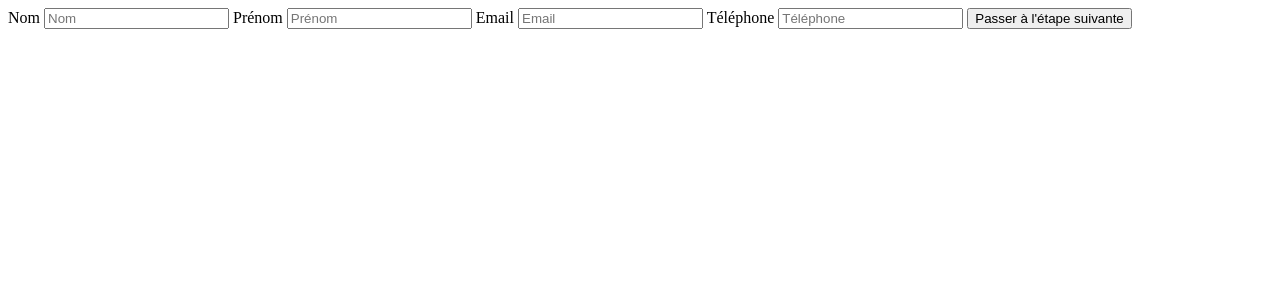
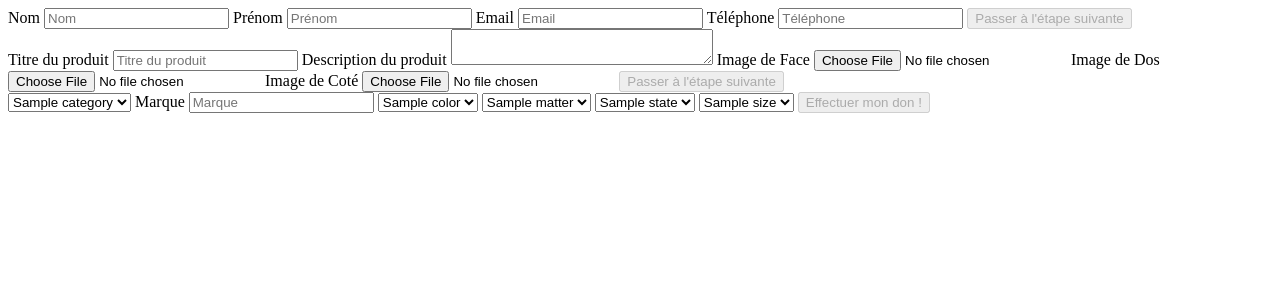
Before and after one commit to jstnate/BAP-Plessis-Robinson, a PHP site: page /participation.php in a window 1280 px wide. Shown: the top 300 px of the page. Run offline with PHP 8.4, Linux system fonts and the light colour scheme; tables that the repository leaves empty or names only in its code hold one stand-in row (values such as "Sample post"); style sheets or scripts are compiled from the project's sources.

Commit message:
:construction: UPDATE forms script
ADD dynamic button can submit

```diff
--- a/class/connection.php
+++ b/class/connection.php
@@ -12,61 +12,61 @@ Class Connection
 //    ============== GET =================
     public function getCategories()
     {
-        $query = "SELECT * FROM categories";
+        $query = "SELECT * FROM category";
         return $this->pdo->query($query)->fetchAll();
     }
 
     public function getCategory($id)
     {
-        $query = "SELECT title FROM categories WHERE id = $id";
+        $query = "SELECT title FROM category WHERE id = $id";
         return $this->pdo->query($query)->fetch();
     }
 
     public function getColors()
     {
-        $query = "SELECT * FROM colors";
+        $query = "SELECT * FROM color";
         return $this->pdo->query($query)->fetchAll();
     }
 
     public function getColor($id)
     {
-        $query = "SELECT title FROM colors WHERE id = $id";
+        $query = "SELECT title FROM color WHERE id = $id";
         return $this->pdo->query($query)->fetch();
     }
 
     public function getMatters()
     {
-        $query = "SELECT * FROM matters";
+        $query = "SELECT * FROM matter";
         return $this->pdo->query($query)->fetchAll();
     }
 
     public function getMatter($id)
     {
-        $query = "SELECT title FROM matters WHERE id = $id";
+        $query = "SELECT title FROM matter WHERE id = $id";
         return $this->pdo->query($query)->fetch();
     }
 
     public function getStates()
     {
-        $query = "SELECT * FROM states";
+        $query = "SELECT * FROM state";
         return $this->pdo->query($query)->fetchAll();
     }
 
     public function getState($id)
     {
-        $query = "SELECT title FROM states WHERE id = $id";
+        $query = "SELECT title FROM state WHERE id = $id";
         return $this->pdo->query($query)->fetch();
     }
 
     public function getSizes()
     {
-        $query = "SELECT * FROM sizes";
+        $query = "SELECT * FROM size";
         return $this->pdo->query($query)->fetchAll();
     }
 
     public function getSize($id)
     {
-        $query = "SELECT title FROM sizes WHERE id = $id";
+        $query = "SELECT title FROM size WHERE id = $id";
         return $this->pdo->query($query)->fetch();
     }
 
--- a/participation.php
+++ b/participation.php
@@ -69,30 +69,30 @@
             <label for="firstname">Prénom</label>
                 <input type="text" name="firstname" id="firstname" placeholder="Prénom">
             <label for="email">Email</label>
-                <input type="email" name="email" id="email" placeholder="Email" required>
+                <input type="email" name="email" id="required-1" placeholder="Email" required>
             <label for="phone">Téléphone</label>
-                <input type="tel" name="phone" id="phone" placeholder="Téléphone">
+                <input type="tel" name="phone" id="required-1" placeholder="Téléphone">
 
-            <button type="button" value="1" id="step">Passer à l'étape suivante</button>
+            <button type="button" value="1" id="submit-1" disabled>Passer à l'étape suivante</button>
         </div>
 
-        <div id="step-2" class="product-infos" style="display: none">
+        <div id="step-2" class="product-infos" style="display: block">
             <label for="title">Titre du produit</label>
-                <input type="text" name="title" id="title" placeholder="Titre du produit"  required>
+                <input type="text" name="title" id="required-2" placeholder="Titre du produit"  required>
             <label for="description">Description du produit</label>
-                <textarea name="description" id="description" cols="30" required></textarea>
+                <textarea name="description" id="required-2" cols="30" required></textarea>
             <label for="front">Image de Face</label>
-                <input type="file" name="front_pic" id="front" accept="image/png, image/jpeg, image/jpg">
+                <input type="file" name="front_pic" id="required-2" accept="image/png, image/jpeg, image/jpg">
             <label for="back">Image de Dos</label>
                 <input type="file" name="back_pic" id="back" accept="image/png, image/jpeg">
             <label for="side">Image de Coté</label>
                 <input type="file" name="side_pic" id="side" accept="image/png, image/jpeg">
 
-            <button type="button" value="2" id="step">Passer à l'étape suivante</button>
+            <button type="button" value="2" id="submit-2" disabled>Passer à l'étape suivante</button>
         </div>
 
-        <div id="step-3" class="product-details" style="display: none">
-            <select name="category" required>
+        <div id="step-3" class="product-details" style="display: block">
+            <select name="category" id="required-3" required>
                 <?php
                 foreach ($categories as $category) : ?>
                     <option value="<?= $category['id'] ?>"><?= $category['title'] ?></option>
@@ -103,7 +103,7 @@
             <label for="brand">Marque</label>
                 <input type="text" name="brand" id="marque" placeholder="Marque">
 
-            <select name="color" required>
+            <select name="color" id="required-3" required>
                 <?php
                     foreach ($colors as $color) : ?>
                         <option value="<?= $color['id'] ?>"><?= $color['title'] ?></option>
@@ -117,14 +117,14 @@
                 <?php endforeach;
                 ?>
             </select>
-            <select name="state" required>
+            <select name="state" id="required-3" required>
                 <?php
                 foreach ($states as $state) : ?>
                     <option value="<?= $state['id'] ?>"><?= $state['title'] ?></option>
                 <?php endforeach;
                 ?>
             </select>
-            <select name="size" required>
+            <select name="size" id="required-3" required>
                 <?php
                 foreach ($sizes as $size) : ?>
                     <option value="<?= $size['id'] ?>"><?= $size['title'] ?></option>
@@ -132,7 +132,7 @@
                 ?>
             </select>
 
-            <button type="submit">Effectuer mon don !</button>
+            <button type="submit" id="submit-3" disabled>Effectuer mon don !</button>
         </div>
     </form>
 </body>
```
Also changed, not shown: public/js/forms.js (+63 -9 lines), images/uploads/products/6421b06885980-Background (1).png (added), images/uploads/products/6421b09abe5d3-Background (1).png (added), images/uploads/products/6421b0de3def1-Background (1).png (added).
